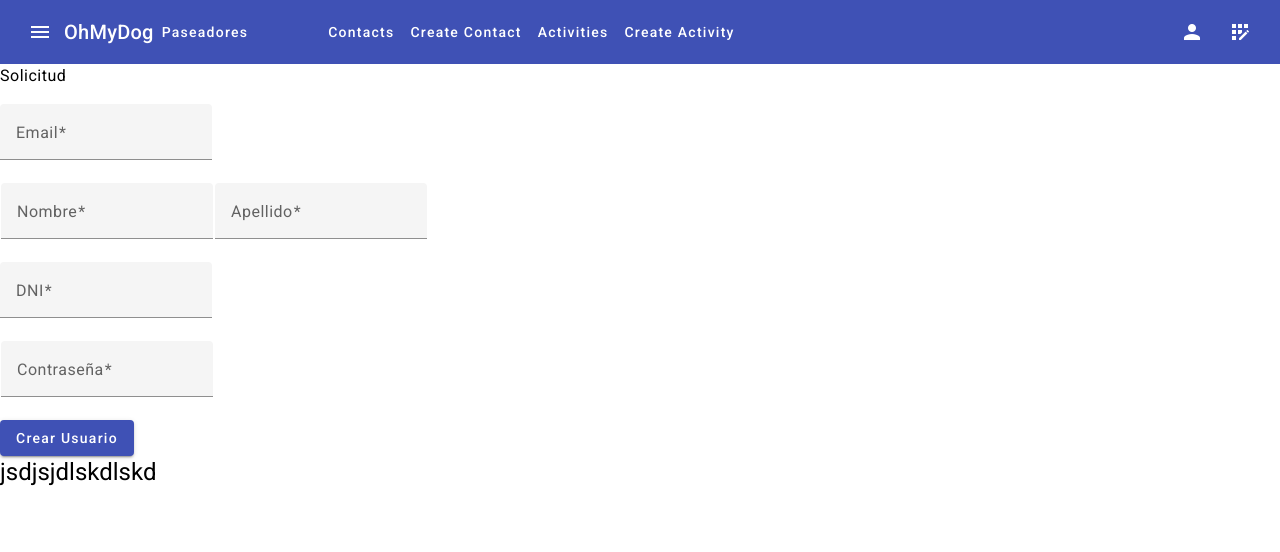
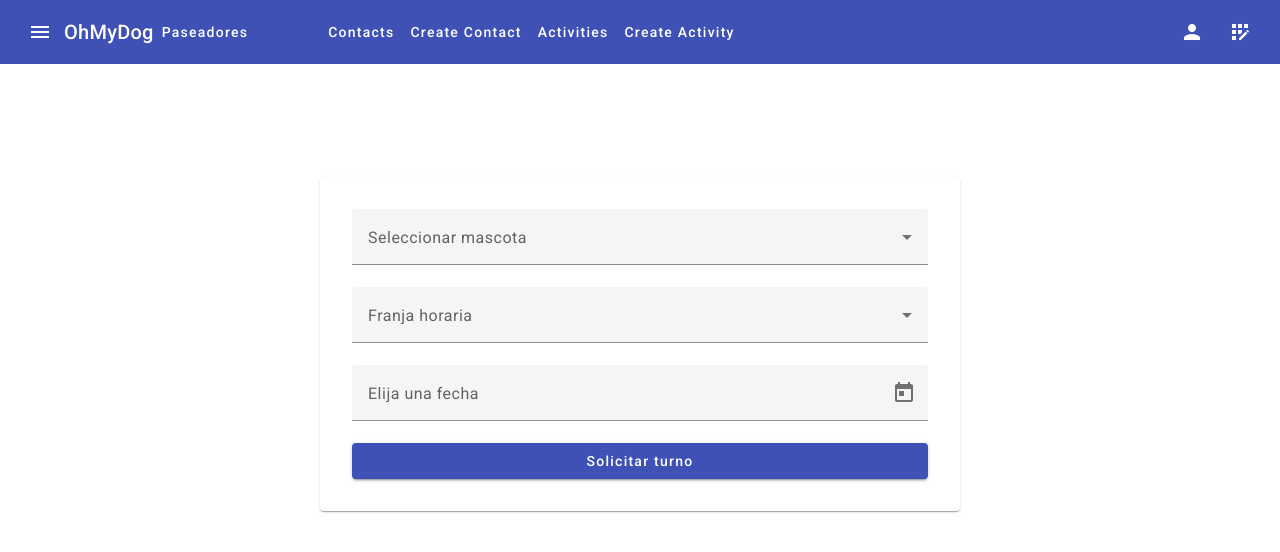
Before and after one commit to gustavo2048/VeterinariaFronEnd, an Angular app: page /turnos in a window 1280 px wide. Shown: the top 552 px of the page. Built offline with nearby package versions, Linux system fonts and the light colour scheme.

Commit message:
vista turnos y servicios

```diff
--- a/src/app/turnos-solicitud/turnos-solicitud.component.css
+++ b/src/app/turnos-solicitud/turnos-solicitud.component.css
@@ -0,0 +1,21 @@
+.contentCard{
+    display: flex;
+    flex-direction: column;
+    align-items: center;
+    justify-content: center;
+    margin-top: 5%;
+    margin-bottom: 5%;
+
+}
+
+.contenido{
+    display: flex;
+    flex-direction: column;
+    align-items: center;
+    height: 70%;
+    justify-content: center;
+}
+
+mat-card{
+    width: 50%;
+}
--- a/src/app/turnos-solicitud/turnos-solicitud.component.html
+++ b/src/app/turnos-solicitud/turnos-solicitud.component.html
@@ -1,4 +1,4 @@
-<h4>Solicitud </h4>
+<!-- <h4>Solicitud </h4>
 
 <form class="example-form">
     <mat-form-field class="example-full-width" appearance="fill">
@@ -44,7 +44,7 @@
         </mat-error>
     </mat-form-field>
 
-<!--
+
     <mat-form-field class="example-full-width" appearance="fill">
         <mat-label>Zona asignada</mat-label>
         <mat-select [formControl]="zonaFormControl">
@@ -55,7 +55,7 @@
             Zona es <strong>requerido</strong>
         </mat-error>
 
-    </mat-form-field> -->
+    </mat-form-field>
 
     <table class="example-full-width" cellspacing="0">
         <tr>
@@ -70,7 +70,7 @@
                     </mat-error>
                 </mat-form-field></td>
 
-            <!-- <td><mat-form-field class="example-full-width" appearance="fill">
+             <td><mat-form-field class="example-full-width" appearance="fill">
                     <mat-label>Token</mat-label>
                     <input matInput [formControl]="tokenFormControl">
                     <mat-error *ngIf="tokenFormControl.hasError('required')">
@@ -81,7 +81,7 @@
                     </mat-error>
                 </mat-form-field>
 
-            </td> -->
+            </td>
         </tr>
     </table>
 
@@ -91,4 +91,67 @@
         Usuario </button>
 
 </form>
-<h1>jsdjsjdlskdlskd</h1>
+<h1>jsdjsjdlskdlskd</h1> -->
+
+
+
+<div class="contenido">
+
+    <mat-card>
+
+            <form class="example-form">
+
+
+                <div class="contentCard">
+
+
+                    <mat-form-field class="example-full-width" appearance="fill" style="width: 90%;">
+                        <mat-label>Seleccionar mascota</mat-label>
+                        <mat-select>
+                            <!-- <mat-option *ngFor="let zona of zonas" value="{{zona.id}}"> {{zona.nombre}} </mat-option> -->
+                            <mat-option> Pepito 1  </mat-option>
+                            <mat-option> Pepito 2</mat-option>
+                            <mat-option> Pepito 3 </mat-option>
+                            <mat-option> Pepito 4  </mat-option>
+                        </mat-select>
+
+                        <mat-error *ngIf="zonaFormControl.hasError('required')">
+                            Dato <strong>requerido</strong>
+                        </mat-error>
+
+                    </mat-form-field>
+
+
+                    <mat-form-field class="example-full-width" appearance="fill" style="width: 90%;">
+                        <mat-label>Franja horaria</mat-label>
+                        <mat-select>
+                            <!-- <mat-option *ngFor="let zona of zonas" value="{{zona.id}}"> {{zona.nombre}} </mat-option> -->
+                            <mat-option> Mañana  </mat-option>
+                            <mat-option> Tarde </mat-option>
+                        </mat-select>
+                        <mat-error *ngIf="zonaFormControl.hasError('required')">
+                            Dato <strong>requerido</strong>
+                        </mat-error>
+
+                    </mat-form-field>
+
+                    <mat-form-field class="example-full-width" appearance="fill" style="width: 90%;">
+                        <mat-label>Elija una fecha</mat-label>
+                        <input matInput [min]="minDate" [max]="maxDate" [matDatepicker]="picker">
+                        <mat-datepicker-toggle matIconSuffix [for]="picker"></mat-datepicker-toggle>
+                        <mat-datepicker #picker></mat-datepicker>
+                    </mat-form-field>
+
+
+                    <button mat-raised-button color="primary" style="width: 90%;">Solicitar turno</button>
+            </div>
+
+            </form>
+
+
+
+    </mat-card>
+
+
+
+</div>
--- a/src/app/turnos-solicitud/turnos-solicitud.component.ts
+++ b/src/app/turnos-solicitud/turnos-solicitud.component.ts
@@ -20,8 +20,15 @@ export class TurnosSolicitudComponent {
   tokenFormControl = new FormControl('', [Validators.required, Validators.minLength(4)])
   matcher = new MyErrorStateMatcher();
   //zonas: Zona[]
+  minDate: Date;
+  maxDate: Date;
 
-  constructor( ) { }
+
+  constructor( ) {
+    const currentYear = new Date().getFullYear();
+    this.minDate = new Date(currentYear - 20, 0, 1);
+    this.maxDate = new Date(currentYear + 1, 11, 31);
+   }
 
 
   // crearEntidad() {
```
